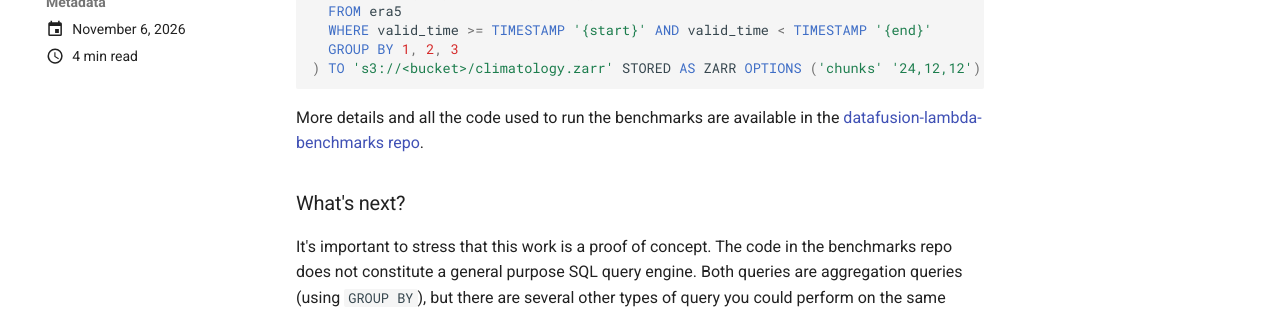
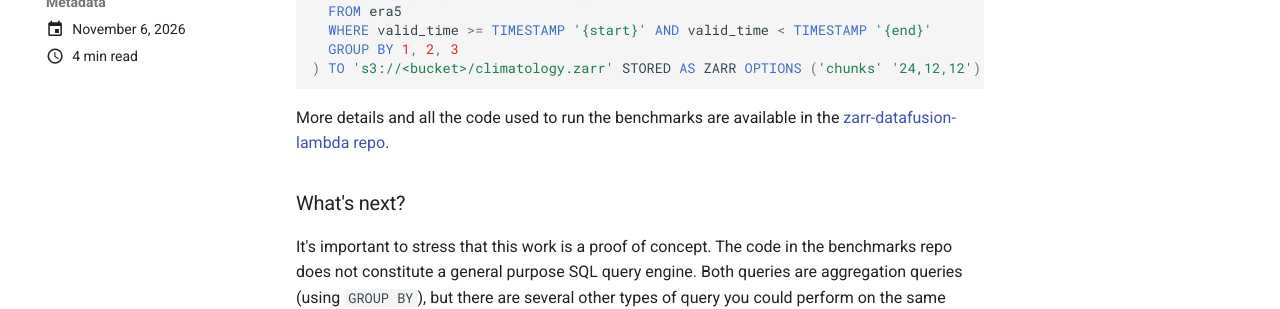
Before and after one commit to tomwhite/map-lambda, an MkDocs documentation site: the page built from docs/blog/posts/serverless-sql-on-zarr-with-map-lambda.md, in a window 1280 px wide and 900 px high, scrolled down 1909 px. Shown: the part 218-527 px from the top of the window. Built offline with MkDocs 1.6.1 and Material for MkDocs 9.7.7, drawn with Linux system fonts in a browser that asks for light colours; comment, search, counter and statistics services are not loaded.

Commit message:
Rename datafusion-lambda-benchmarks repo to zarr-datafusion-lambda

````diff
--- a/docs/blog/posts/serverless-sql-on-zarr-with-map-lambda.md
+++ b/docs/blog/posts/serverless-sql-on-zarr-with-map-lambda.md
@@ -19,7 +19,7 @@
 
 ### The results
 
-Before looking at how it works, here are the headline results from the [benchmarks](https://github.com/tomwhite/datafusion-lambda-benchmarks) I ran:
+Before looking at how it works, here are the headline results from the [benchmarks](https://github.com/tomwhite/zarr-datafusion-lambda) I ran:
 
 **The monthly area-weighted global mean temperature over 85 years of hourly
 ERA5 (745,128 chunks, 3.1 TB uncompressed) takes ~88s and costs ~$2.17**
@@ -71,7 +71,7 @@
 ) TO 's3://<bucket>/climatology.zarr' STORED AS ZARR OPTIONS ('chunks' '24,12,12')
 ```
 
-More details and all the code used to run the benchmarks are available in the [datafusion-lambda-benchmarks repo](https://github.com/tomwhite/datafusion-lambda-benchmarks).
+More details and all the code used to run the benchmarks are available in the [zarr-datafusion-lambda repo](https://github.com/tomwhite/zarr-datafusion-lambda).
 
 ### What's next?
 
````
